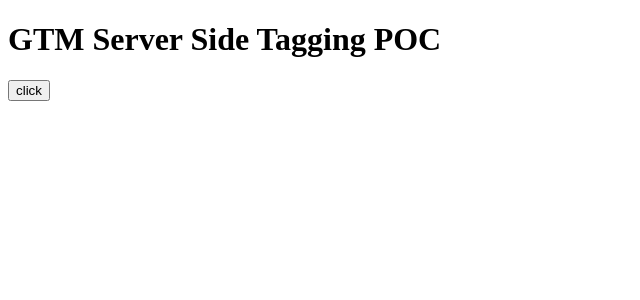
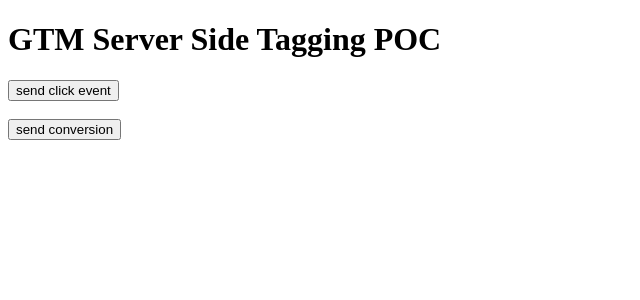
Before and after one commit to waynelee2048/gtm-sst-poc, a Nuxt app: page / in a window 1280 px wide. Shown: the top 300 px of the page, without its empty margins (0-640 px from the left). Built offline with nearby package versions, Linux system fonts and the light colour scheme.

Commit message:
feat: send conversion event

```diff
--- a/pages/index.vue
+++ b/pages/index.vue
@@ -1,13 +1,19 @@
 <template>
   <h1>GTM Server Side Tagging POC</h1>
-  <button @click="sendEvent">click</button>
+  <button @click="sendEvent">send click event</button>
+  <br />
+  <br />
+  <button @click="sendConversionEvent">send conversion</button>
 </template>
 
 <script>
 export default {
   methods: {
     sendEvent() {
-      window.gtag("event", "click");
+      window.gtag("event", "wayne_click");
+    },
+    sendConversionEvent() {
+      window.gtag("event", "conversion");
     },
   },
 };
--- a/plugins/services/index.js
+++ b/plugins/services/index.js
@@ -10,7 +10,6 @@
   window.gtag = function () {
     window.dataLayer.push(arguments);
   };
-  window.dataLayer.push({ event: "optimize.activate" });
   window.gtag("js", new Date());
   window.gtag("config", ga_id, {
     transport_url: "https://gtm-pfgg4zx-ndezy.uc.r.appspot.com",
```
